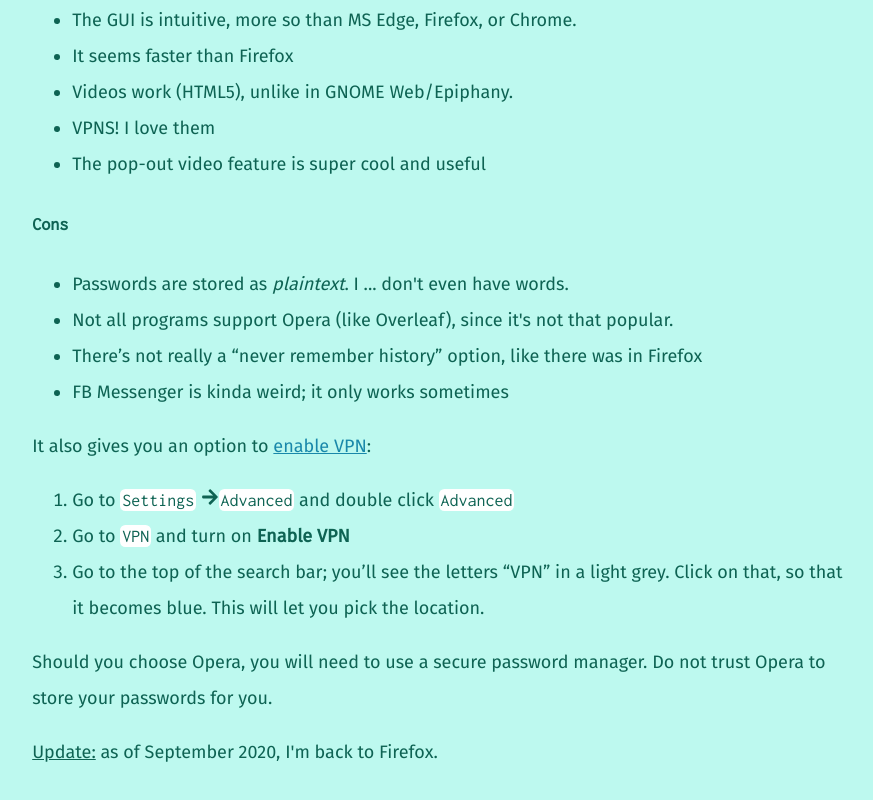
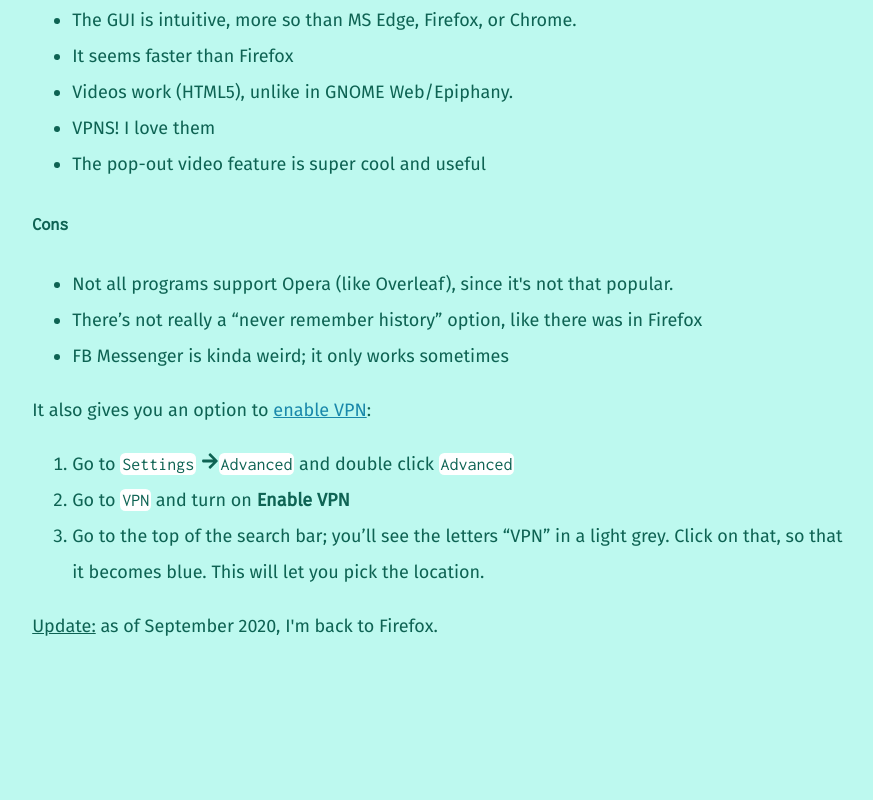
Before and after one commit to krithravi/personalWeb, a React (Create React App) app: page /writeup/browser in a window 1280 px wide. Shown: the part 2469-3269 px from the top of the page, without its empty margins (197-1070 px from the left). After the commit the page ends 3149 px from the top, so only its background shows below. Built offline with nearby package versions, Linux system fonts and the light colour scheme.

Commit message:
broser up

```diff
--- a/src/writeups/Browser.js
+++ b/src/writeups/Browser.js
@@ -98,7 +98,6 @@
                 <h4>Cons</h4>
                     <p>
                         <ul>
-                                <li>Passwords are stored as <i>plaintext</i>. I ... don't even have words.</li>
                                 <li>Not all programs support Opera (like Overleaf), since it's not that popular.</li>
                                 <li>There’s not really a “never remember history” option, like there was in Firefox</li>
                                 <li>FB Messenger is kinda weird; it only works sometimes</li>
@@ -111,10 +110,7 @@
                                         that, so that it becomes blue. This will let you pick the location.</li>
                         </ol>
                     </p>
-                <p>
-                    Should you choose Opera, you will need to use a
-                    secure password manager. Do not trust Opera to store your passwords for you.
-                </p>
+
                 <p>
                     <u>Update:</u> as of September 2020, I'm back to Firefox.
                 </p>
```
